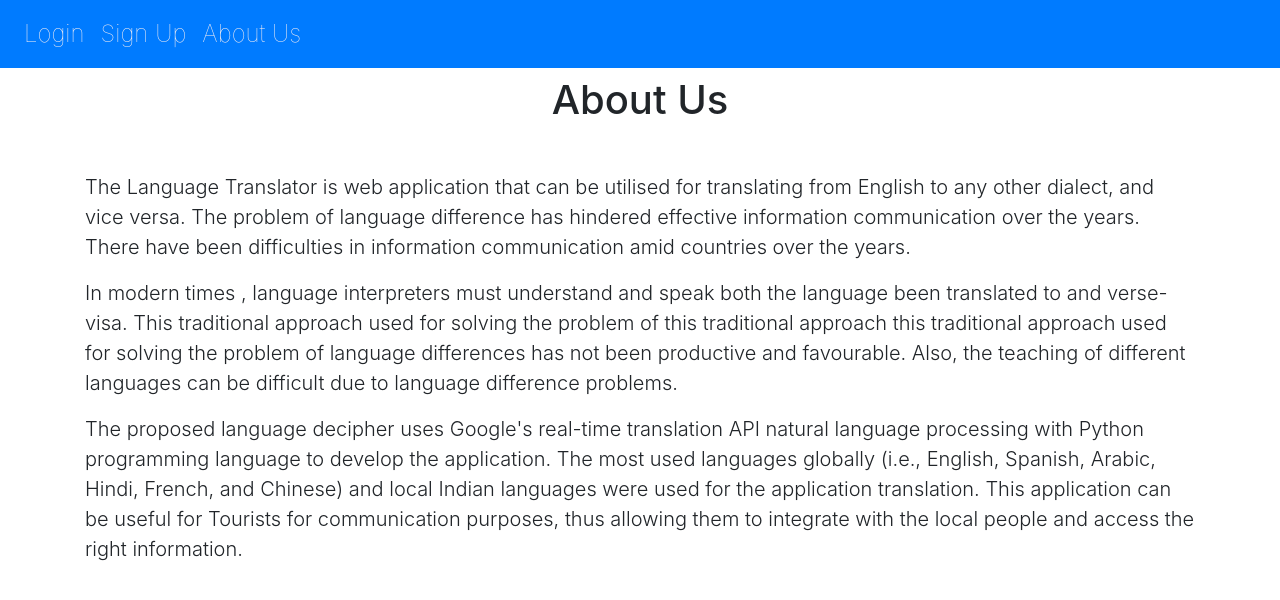
After one commit to fazil-syed/Language-Translator, a Flask app: page /about-us in a window 1280 px wide. The commit adds this page. Shown: the top 600 px of the page. Run offline with Flask 2, Linux system fonts and the light colour scheme; some libraries are stand-ins or nearby versions.

Commit message:
added aboutus page

```diff
--- /dev/null
+++ b/website/templates/aboutus.html
@@ -0,0 +1,26 @@
+{% extends "base.html" %} {% block title %}Translate{% endblock %} {% block
+content %}
+<h1 align="center" class="mt-2">About Us</h1>
+<p class="lead mt-5">
+    The Language Translator is web application that can be utilised for translating from English
+    to any other dialect, and vice versa. The problem of language difference has hindered
+    effective information communication over the years. There have been difficulties in
+    information communication amid countries over the years.</p>
+<p class="lead">
+    In modern times , language
+    interpreters must understand and speak both the language been translated to and verse-visa.
+    This traditional approach used for solving the problem of this traditional approach this
+    traditional approach used for solving the problem of language differences has not been
+    productive and favourable. Also, the teaching of different languages can be difficult due to
+    language difference problems.
+</p>
+<p class="lead">The proposed language decipher uses Google's real-time
+    translation API natural language processing with Python programming language to develop
+    the application. The most used languages globally (i.e., English, Spanish, Arabic, Hindi,
+    French, and Chinese) and local Indian languages were used for the application translation.
+    This application can be useful for Tourists for communication purposes, thus allowing them
+    to integrate with the local people and access the right information.
+
+</p>
+
+{% endblock %}
--- a/website/templates/base.html
+++ b/website/templates/base.html
@@ -36,6 +36,7 @@
           <a href="/login" class="nav-item nav-link" id="login">Login</a>
           <a href="/sign-up" class="nav-item nav-link" id="signUp">Sign Up</a>
           {% endif %}
+          <a href="/about-us" class="nav-item nav-link" id="aboutus">About Us</a>
         </div>
       </div>
     </nav>
--- a/website/templates/sign_up.html
+++ b/website/templates/sign_up.html
@@ -23,7 +23,7 @@ content %}
     />
   </div>
   <div class="form-group">
-    <label for="lastName">First Name</label>
+    <label for="lastName">Last Name</label>
     <input
       type="text"
       name="lastName"
--- a/website/views.py
+++ b/website/views.py
@@ -1,4 +1,4 @@
-from flask import Blueprint, flash, render_template, request,jsonify
+from flask import Blueprint, flash, render_template, request, jsonify
 from flask_login import login_required, current_user
 import json
 from website.models import History
@@ -25,10 +25,17 @@ def home():
             return render_template('translated.html', words=words, user=current_user)
     return render_template('home.html', user=current_user)
 
+
 @views.route('/history',)
 @login_required
 def history():
     return render_template('history.html', user=current_user)
+
+
+@views.route('/about-us',)
+def aboutus():
+    return render_template('aboutus.html', user=current_user)
+
 
 @views.route('/delete-history', methods=['POST'])
 def delete_history():
```
